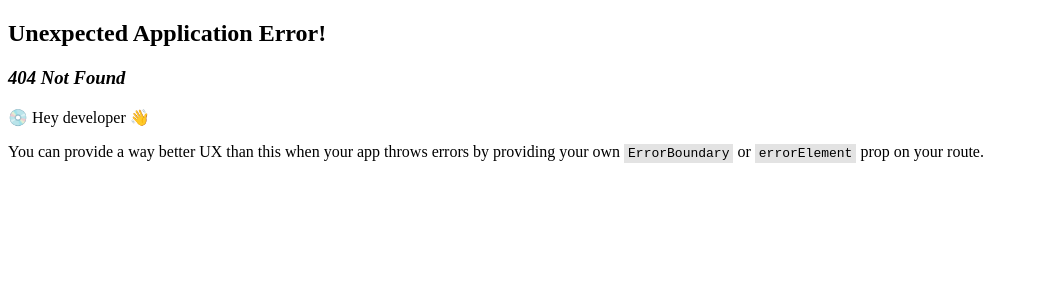
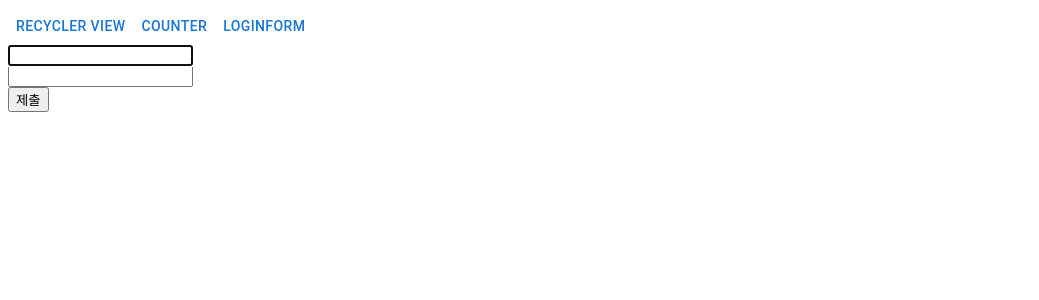
Before and after one commit to Heonys/react-reference, a React (Create React App) app: page /loginform in a window 1280 px wide. Before the commit this address had no page. Shown: the top 300 px of the page, without its empty margins (0-1039 px from the left). Built offline with nearby package versions, Linux system fonts and the light colour scheme.

Commit message:
useForm훅으로 로직 분리하고  컴포넌트 합성으로 Form컴포넌트 추상화

```diff
--- /dev/null
+++ b/src/components/Form.tsx
@@ -0,0 +1,105 @@
+//@ts-nocheck
+import React, { createContext, useContext, useEffect, useState } from "react";
+/** @jsxImportSource @emotion/react */
+import { css } from "@emotion/react";
+
+const style = css`
+  & input,
+  & button {
+    display: block;
+  }
+`;
+
+export const useForm = ({ initialValue, validate, onSubmit }) => {
+  const [values, setValue] = useState(initialValue);
+  const [errors, setErros] = useState({});
+  const [touched, setTouched] = useState({});
+
+  const handleChange = (e) => {
+    const nextValue = {
+      ...values,
+      [e.target.name]: e.target.value,
+    };
+    setValue(nextValue);
+  };
+
+  const handleBlur = (e) => {
+    const nextTouched = {
+      ...touched,
+      [e.target.name]: true,
+    };
+    setTouched(nextTouched);
+  };
+
+  const handleSubmit = (e) => {
+    e.preventDefault();
+    const touched = Object.keys(values).reduce((acc, cur) => {
+      return { ...acc, ...{ [cur]: true } };
+    }, {});
+    setTouched(touched);
+    const errors = validate(values);
+    setErros(errors);
+    if (Object.values(errors).some(Boolean)) return;
+    onSubmit(values);
+  };
+
+  const getFieldProps = (name) => {
+    return {
+      name,
+      value: values[name],
+      onChange: handleChange,
+      onBlur: handleBlur,
+      onSubmit: handleSubmit,
+    };
+  };
+
+  useEffect(() => {
+    setErros(validate(values));
+  }, [touched]);
+
+  return {
+    values,
+    errors,
+    touched,
+    handleChange,
+    handleBlur,
+    handleSubmit,
+    getFieldProps,
+  };
+};
+
+const formContext = createContext();
+formContext.displayName = "FormContext";
+
+const FormProvider = ({ children, ...rest }) => {
+  const formValue = useForm(rest);
+
+  return (
+    <formContext.Provider value={formValue}>
+      <form noValidate css={style} onSubmit={formValue.handleSubmit}>
+        {children}
+      </form>
+    </formContext.Provider>
+  );
+};
+
+const Field = ({ as = "input", children, name, ...rest }) => {
+  const { getFieldProps } = useContext(formContext);
+  return React.createElement(as, { ...getFieldProps(name), ...rest }, children);
+};
+
+const ErrorMessage = ({ name }) => {
+  const { touched, errors } = useContext(formContext);
+  if (!touched[name] || !errors[name]) return null;
+  return <span>{errors[name]}</span>;
+};
+
+const Button = ({ name }) => <button>{name}</button>;
+
+const Form = Object.assign(FormProvider, {
+  Field,
+  ErrorMessage,
+  Button,
+});
+
+export default Form;
--- a/src/components/Header.tsx
+++ b/src/components/Header.tsx
@@ -11,6 +11,9 @@ const Header = () => {
       <Link to={`/select`}>
         <Button>Counter</Button>
       </Link>
+      <Link to={`/loginform`}>
+        <Button>LoginForm</Button>
+      </Link>
     </>
   );
 };
--- /dev/null
+++ b/src/pages/LoginForm.tsx
@@ -0,0 +1,28 @@
+//@ts-nocheck
+import React from "react";
+import Form from "../components/Form";
+
+const LoginForm = () => {
+  function validate(value) {
+    const error = { email: "", password: "" };
+    if (!value.email) error.email = "이메일을 입력하세요";
+    if (!value.password) error.password = "비밀번호를 입력하세요";
+    return error;
+  }
+
+  function onSubmit() {
+    console.log(" succes ");
+  }
+
+  return (
+    <Form initialValue={{ email: "", password: "" }} validate={validate} onSubmit={onSubmit}>
+      <Form.Field name="email" required autoFocus />
+      <Form.ErrorMessage name="email" />
+      <Form.Field name="password" required />
+      <Form.ErrorMessage name="password" />
+      <Form.Button name={"제출"} />
+    </Form>
+  );
+};
+
+export default LoginForm;
--- a/src/routes/index.tsx
+++ b/src/routes/index.tsx
@@ -3,6 +3,7 @@ import { createBrowserRouter } from "react-router-dom";
 import App from "../App";
 import RecyclerviewPage from "../pages/RecyclerviewPage";
 import Select from "../components/Select";
+import LoginForm from "../pages/LoginForm";
 
 const router = createBrowserRouter([
   {
@@ -14,6 +15,7 @@ const router = createBrowserRouter([
         path: "/select",
         element: <Select label="드롭다운" onChange={() => {}} options={["1", "2"]} />,
       },
+      { path: "/loginform", element: <LoginForm /> },
     ],
   },
 ]);
```
